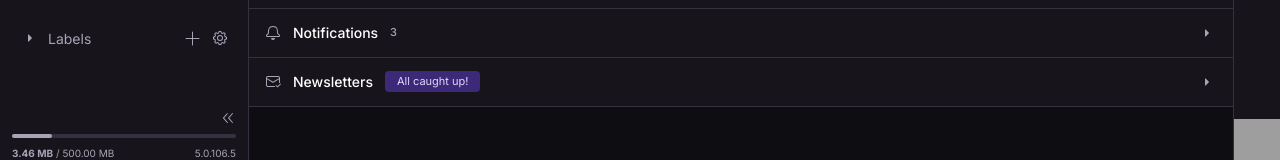
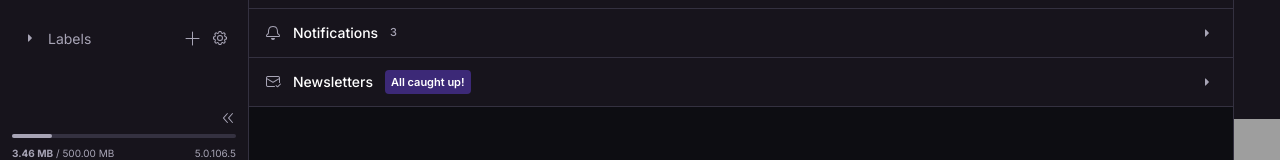
Before and after one commit to alexgrigor01/Proton-Focus-Demo, a React (Vite) app in the folder inbox-app/: page / in a window 1280 px wide. Shown: the part 623-783 px from the top of the page. Built offline with nearby package versions, Linux system fonts and the light colour scheme; grey boxes are pictures that could not be loaded.

Commit message:
visual fixes

```diff
--- a/inbox-app/src/components/BundleView.tsx
+++ b/inbox-app/src/components/BundleView.tsx
@@ -174,11 +174,11 @@ export function BundleView({
         {filteredEmails.length === 0 ? (
           <div className="flex items-center justify-center px-8 py-16">
             <span
-              className="text-[13px] font-normal px-4 py-1.5"
+              className="inline-flex items-center justify-center text-[11px] font-semibold px-1.5 py-1"
               style={{
                 borderRadius: 4,
                 background: 'rgba(115, 73, 255, 0.40)',
-                color: '#DFD6FF',
+                color: '#FFFFFF',
               }}
             >
               All caught up!
--- a/inbox-app/src/components/EmailList.tsx
+++ b/inbox-app/src/components/EmailList.tsx
@@ -235,11 +235,11 @@ function SectionHeader({ icon, title, count, isOpen, onToggle, onViewAll, showVi
         )}
         {pill && (
           <span
-            className="text-[11px] font-normal px-3 py-0.5"
+            className="inline-flex items-center justify-center text-[11px] font-semibold px-1.5 py-1"
             style={{
               borderRadius: 4,
               background: 'rgba(115, 73, 255, 0.40)',
-              color: '#DFD6FF',
+              color: '#FFFFFF',
             }}
           >
             {pill}
```
